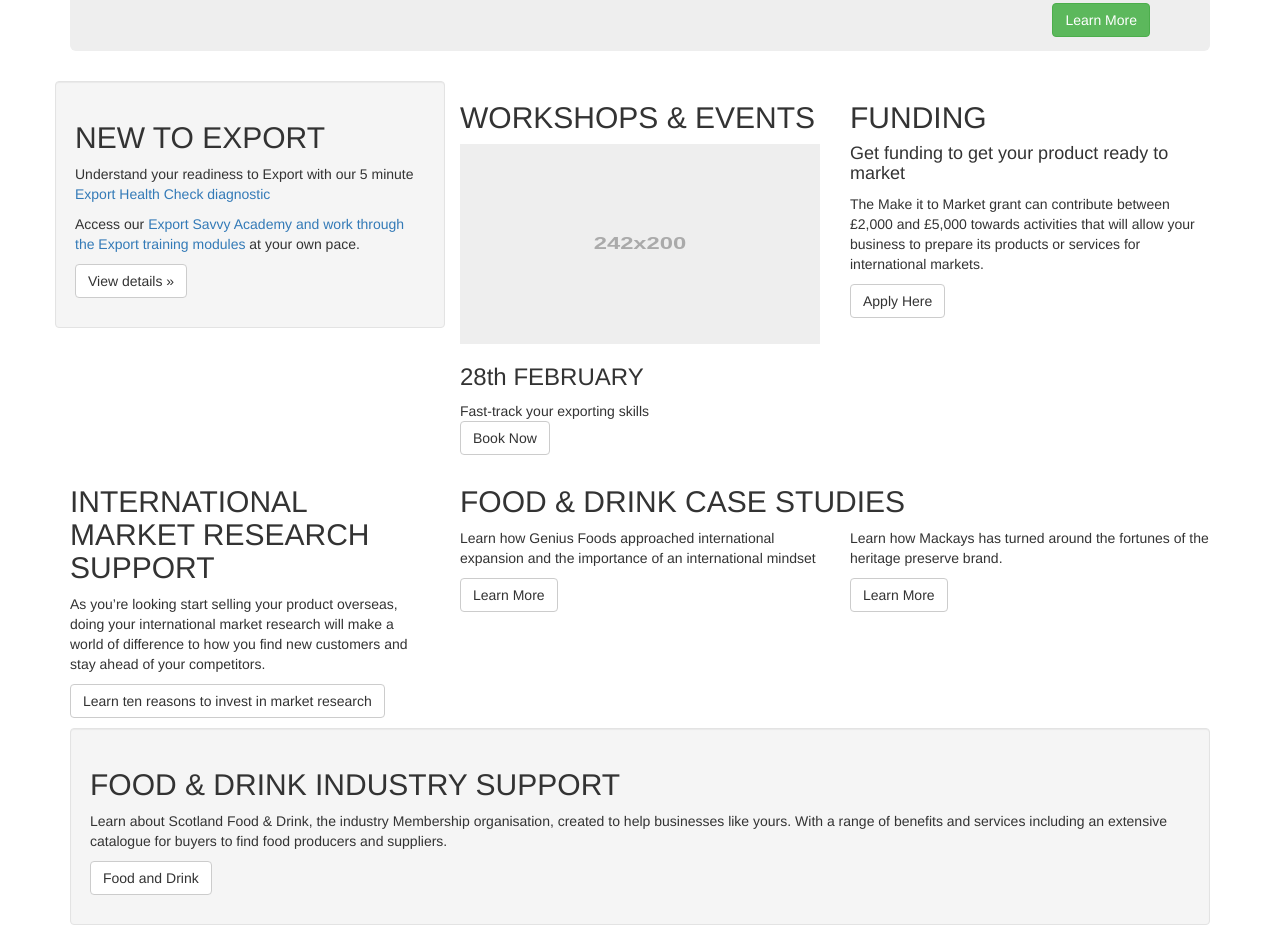
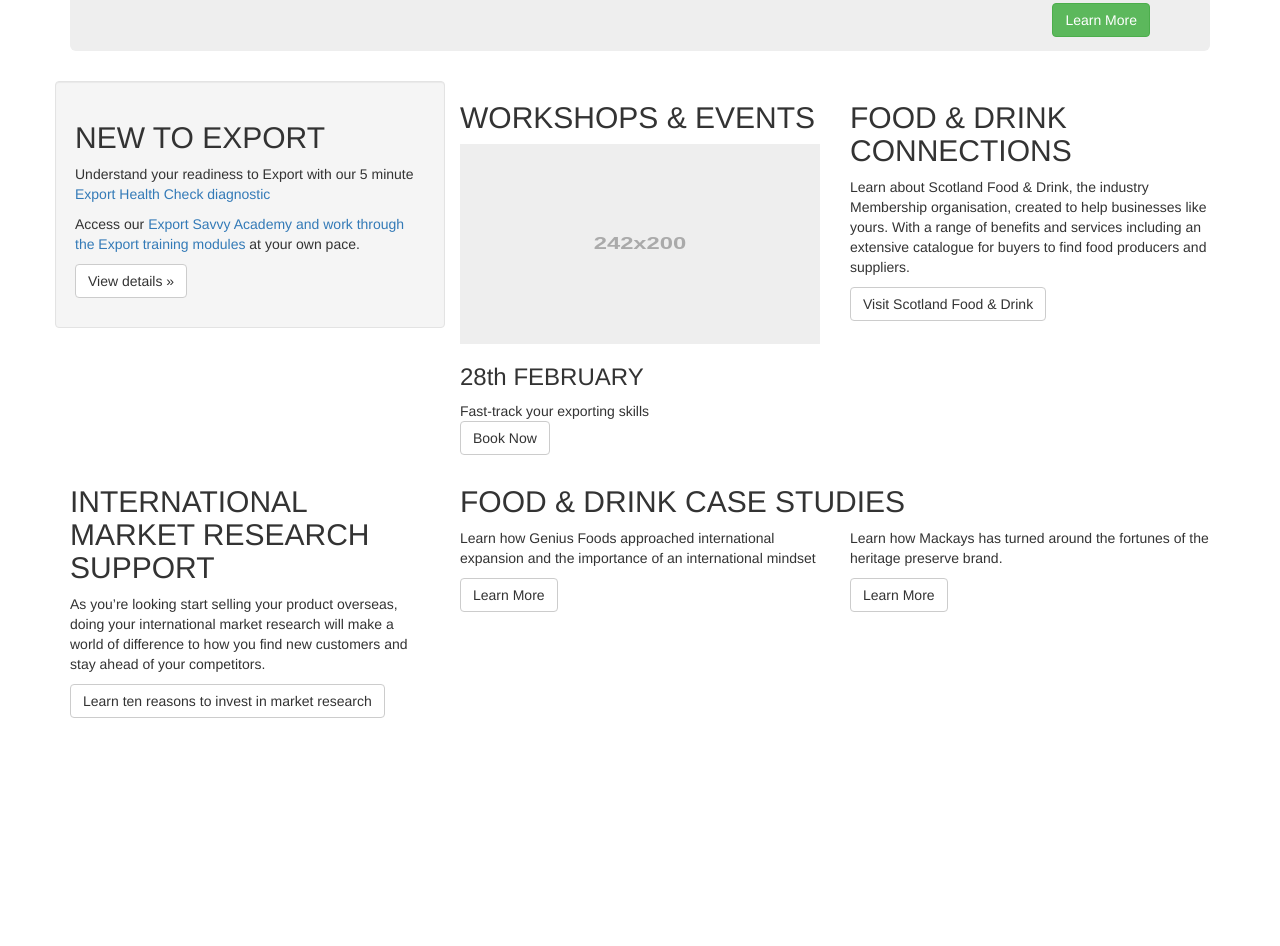
Before and after one commit to scotent/export, a plain HTML site: page scenario2/how-we-can-help.html in a window 1280 px wide. Shown: the part 290-1236 px from the top of the page. After the commit the page ends 1019 px from the top, so only its background shows below. Drawn offline with nearby package versions, Linux system fonts and the light colour scheme; a script that the page names is missing.

Commit message:
Update how-we-can-help.html

```diff
--- a/scenario2/how-we-can-help.html
+++ b/scenario2/how-we-can-help.html
@@ -80,10 +80,9 @@
                   </div>
               </div>
             <div class="col-xs-6 col-lg-4">
-              <h2>FUNDING</h2>
-              <H4>Get  funding to get your product ready to market</H4>
-              <p> The Make it to Market grant can contribute between £2,000 and £5,000 towards activities that will allow your business to prepare its products or services for international markets.</p>
-              <p><a class="btn btn-default" href="#" role="button">Apply Here</a></p>
+              <h2>FOOD &amp; DRINK CONNECTIONS</h2>
+              <p>Learn about Scotland Food &amp; Drink, the industry Membership organisation, created to help businesses like yours. With a range of benefits and services including an extensive catalogue for buyers to find food producers and suppliers.</p>
+              <p><a class="btn btn-default" href="http://www.foodanddrink.scot/" role="button">Visit Scotland Food &amp; Drink</a></p>
             </div><!--/.col-xs-6.col-lg-4-->
 
           </div>
@@ -107,14 +106,8 @@
                     </div>
                 </div>
             </div><!--/.col-xs-6.col-lg-4-->
-                </div>
+          </div>
 
-            <div class="well">
-              <h2>FOOD &amp; DRINK INDUSTRY SUPPORT</h2>
-              <p>Learn about Scotland Food & Drink, the industry Membership organisation, created to help businesses like yours. With a range of benefits and services including an extensive catalogue for buyers to find food producers and suppliers.</p>
-              <p><a class="btn btn-default" href="http://www.foodanddrink.scot/" role="button">Food and Drink</a></p>
-
-            </div><!--/.col-xs-6.col-lg-4-->
           </div><!--/row-->
 
         </div><!--/.col-xs-12.col-sm-9-->
```
